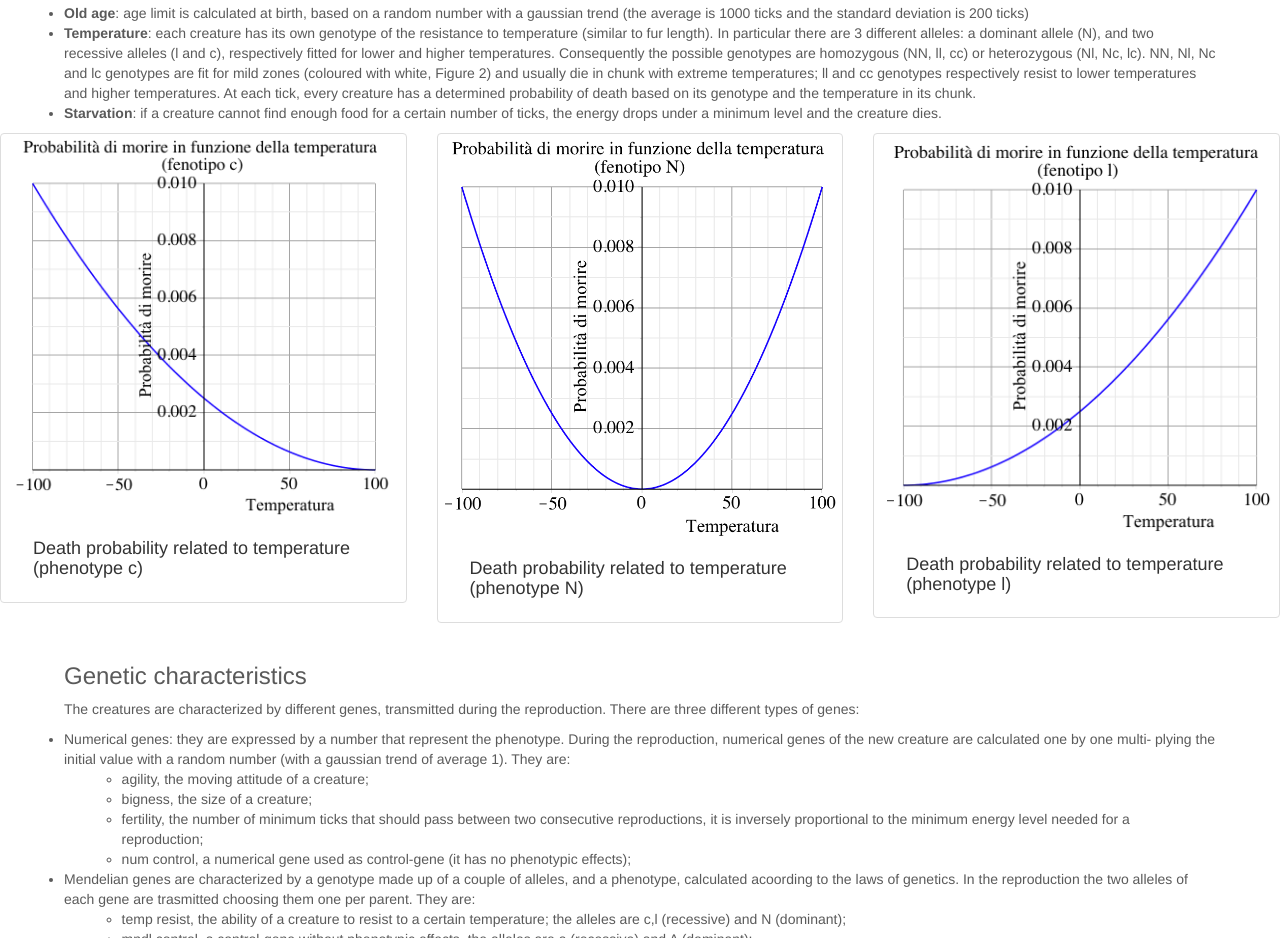
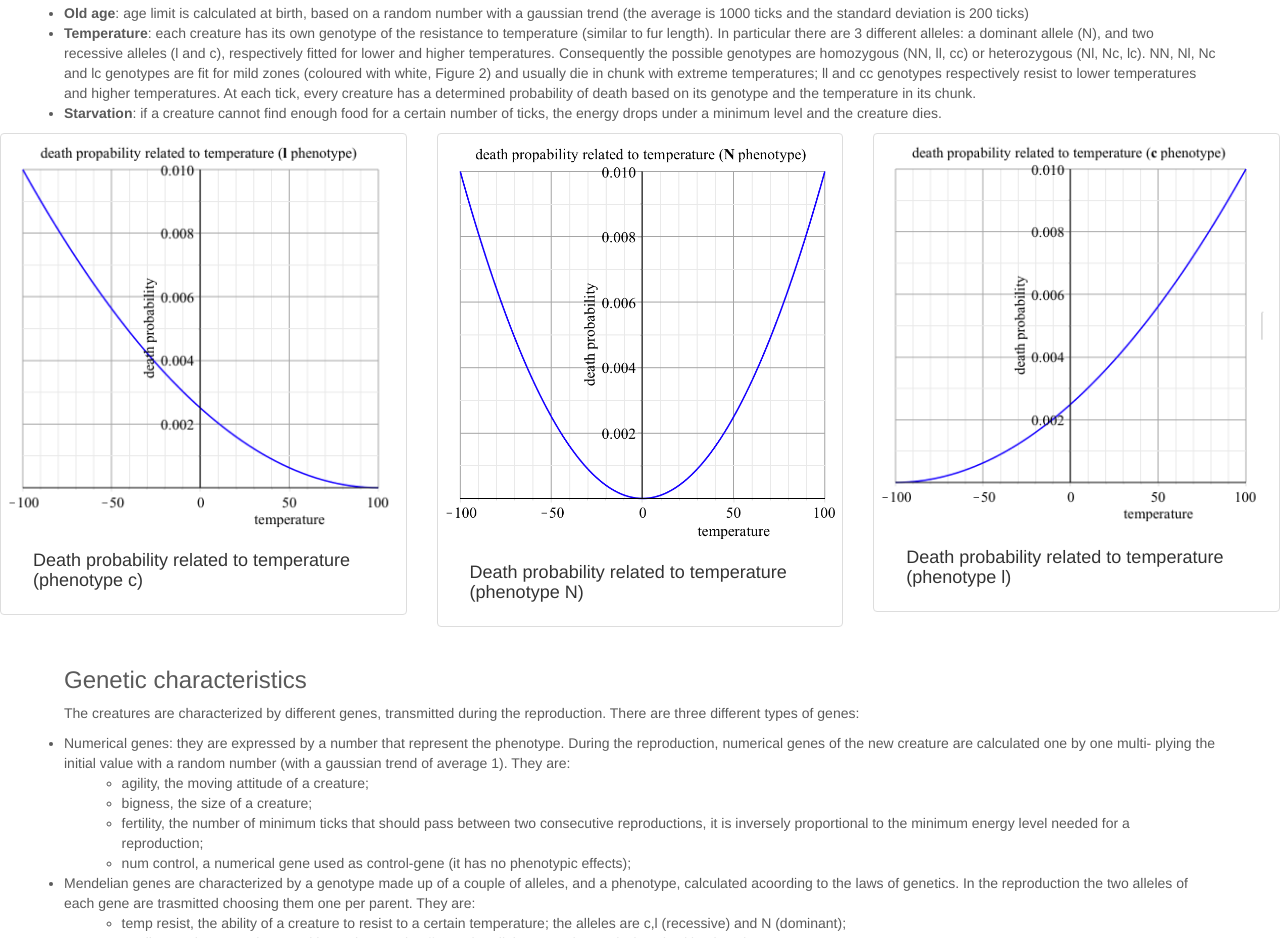
Before and after one commit to R-Evolution-Simulator/r-evolution-simulator.github.io, a plain HTML site: page en/creature.html in a window 1280 px wide. Shown: the part 1760-2698 px from the top of the page. Drawn offline with nearby package versions, Linux system fonts and the light colour scheme; a script that the page names is missing.

Commit message:
Update creature.html

```diff
--- a/en/creature.html
+++ b/en/creature.html
@@ -97,7 +97,7 @@
           <div class="row">
           <div class="col-md-4">
             <div class="thumbnail">
-              <img src="../img/temp_death_prob_c.png" alt="..." class="img-responsive">
+              <img src="../img/temp_death_prob_c_ing.png" alt="..." class="img-responsive">
               <div class="caption">
                 <h4>Death probability related to temperature (phenotype c)</h4>
               </div>
@@ -105,7 +105,7 @@
           </div>
           <div class="col-md-4">
             <div class="thumbnail">
-              <img src="../img/temp_death_prob_N.png" alt="..." class="img-responsive">
+              <img src="../img/temp_death_prob_N_ing.png" alt="..." class="img-responsive">
               <div class="caption">
                 <h4>Death probability related to temperature (phenotype N)</h4>
               </div>
@@ -113,7 +113,7 @@
           </div>
           <div class="col-md-4">
             <div class="thumbnail">
-              <img src="../img/temp_death_prob_l.png" alt="..." class="img-responsive">
+              <img src="../img/temp_death_prob_l_ing.png" alt="..." class="img-responsive">
               <div class="caption">
                 <h4>Death probability related to temperature (phenotype l)</h4>
               </div>
```
